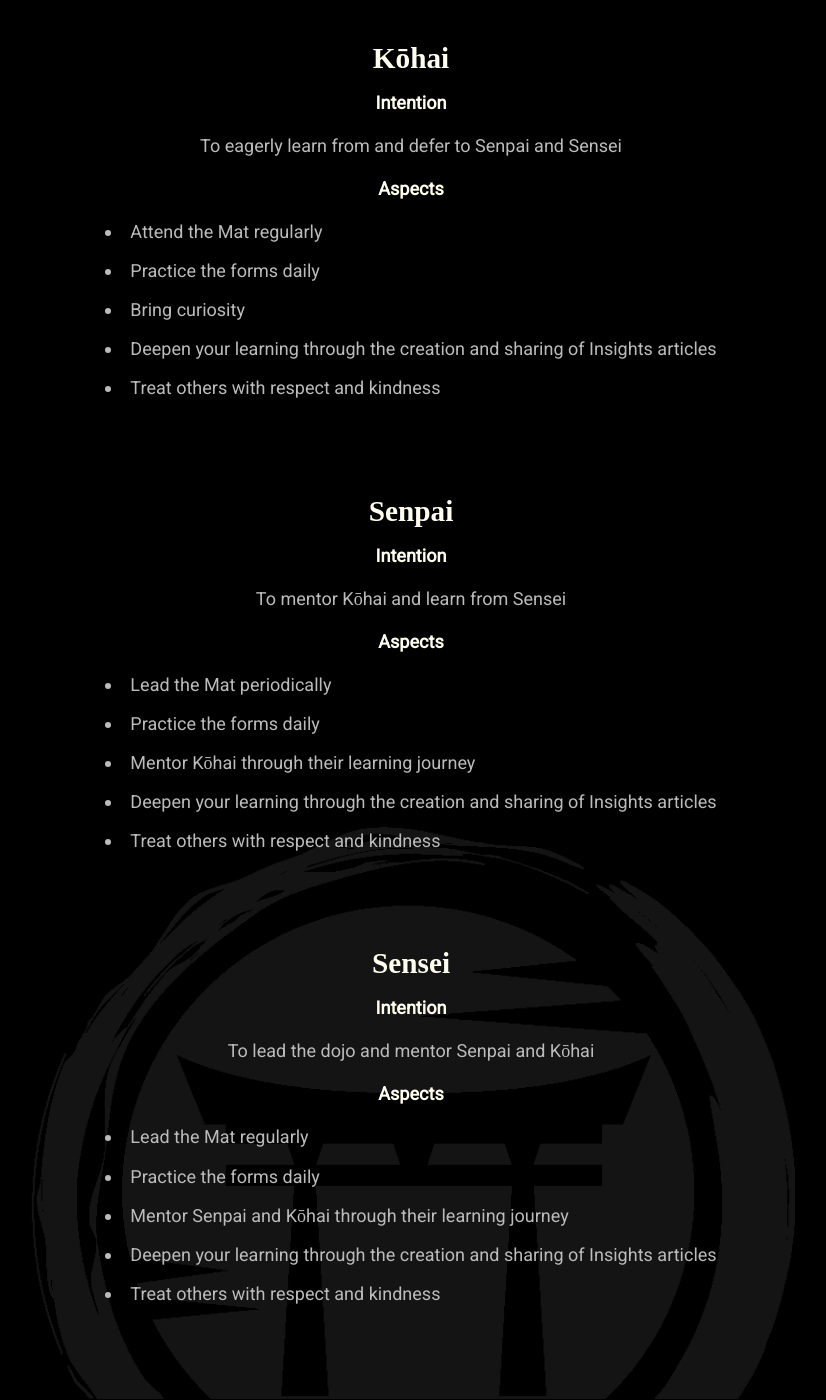
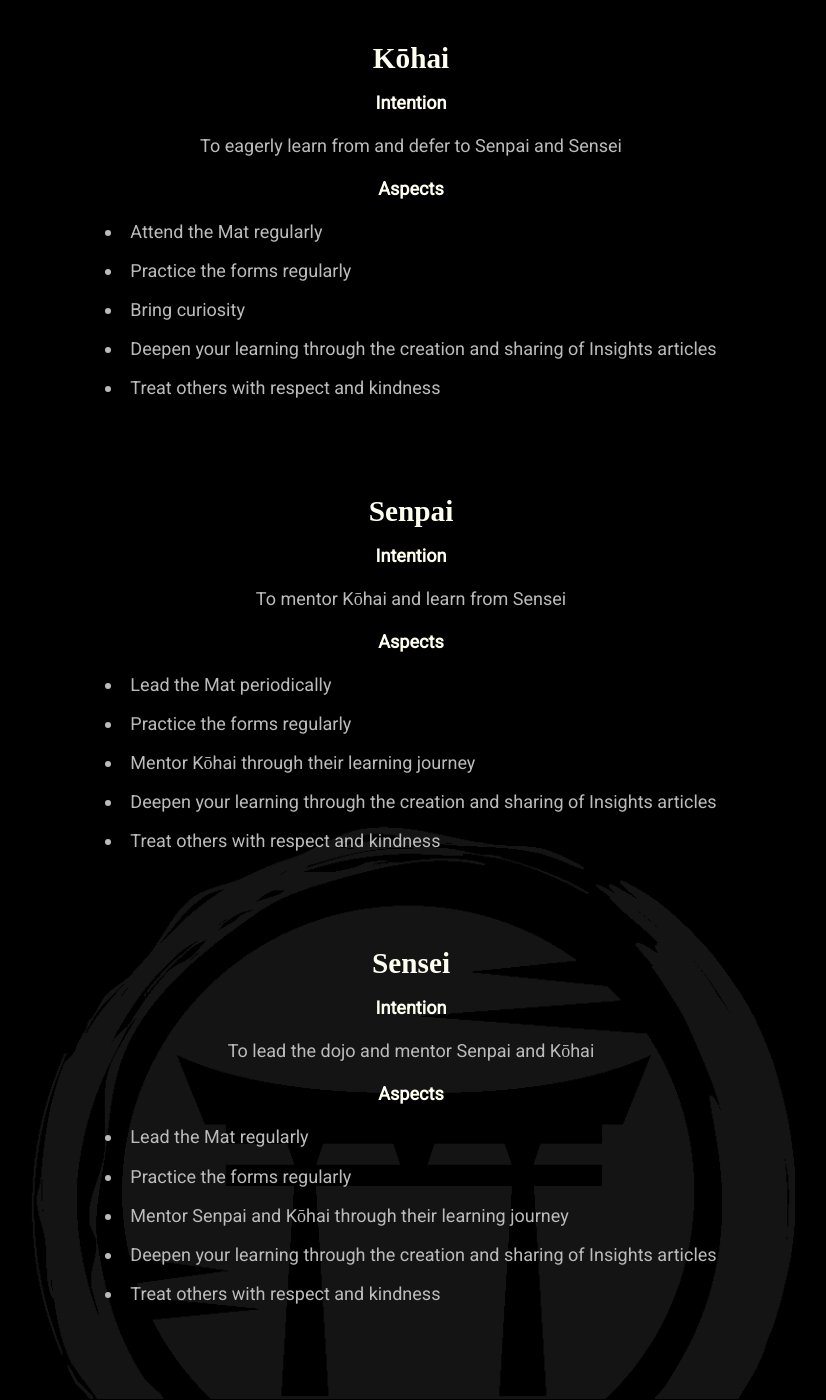
Before and after one commit to mindset-dojo/mindset-dojo.github.io, a Jekyll site: the page built from program.md, in a window 1280 px wide and 1400 px high, scrolled down 6320 px. Shown: the whole window, without its empty margins (229-1055 px from the left). Built offline with Jekyll 4.4.1, drawn with Linux system fonts in a browser that asks for light colours; some web fonts are replaced.

Commit message:
refactor(program): change daily to regularly.

```diff
--- a/_data/program.yaml
+++ b/_data/program.yaml
@@ -178,7 +178,7 @@ relationships:
     intention: To eagerly learn from and defer to Senpai and Sensei
     aspects:
       - label: Attend the Mat regularly
-      - label: Practice the forms daily
+      - label: Practice the forms regularly
       - label: Bring curiosity
       - label: Deepen your learning through the creation and sharing of Insights articles
       - label: Treat others with respect and kindness
@@ -186,7 +186,7 @@ relationships:
     intention: To mentor Kōhai and learn from Sensei
     aspects:
       - label: Lead the Mat periodically
-      - label: Practice the forms daily
+      - label: Practice the forms regularly
       - label: Mentor Kōhai through their learning journey
       - label: Deepen your learning through the creation and sharing of Insights articles
       - label: Treat others with respect and kindness
@@ -194,7 +194,7 @@ relationships:
     intention: To lead the dojo and mentor Senpai and Kōhai
     aspects:
       - label: Lead the Mat regularly
-      - label: Practice the forms daily
+      - label: Practice the forms regularly
       - label: Mentor Senpai and Kōhai through their learning journey
       - label: Deepen your learning through the creation and sharing of Insights articles
       - label: Treat others with respect and kindness
```
